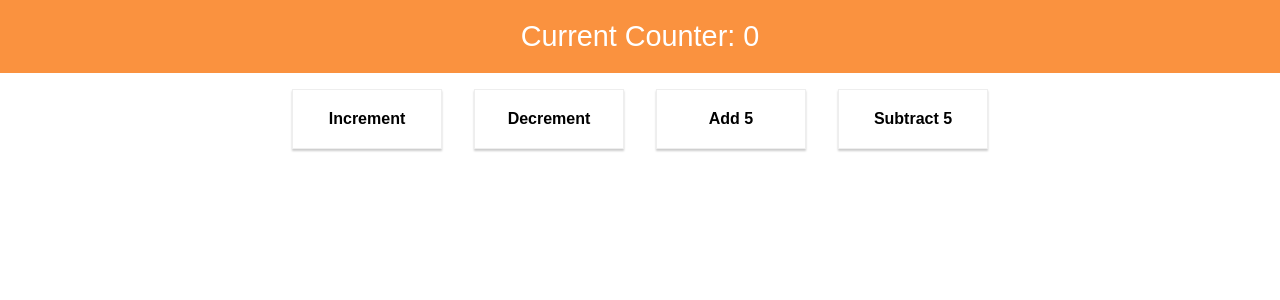
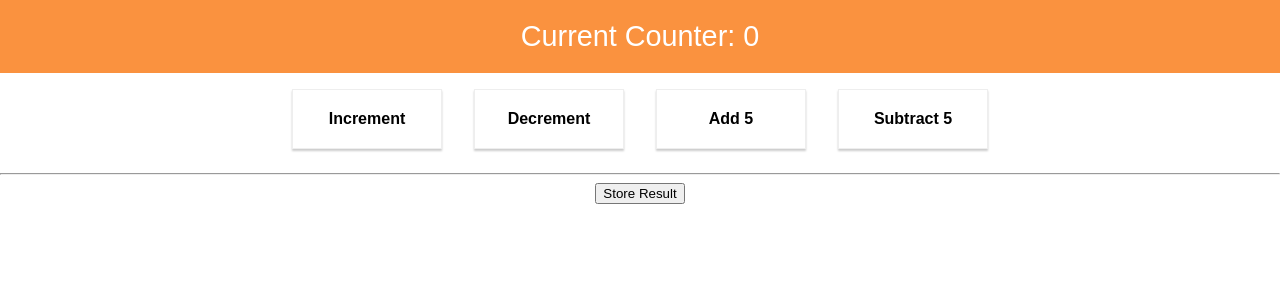
Before and after one commit to MadFarmer101/redux-intro-counter-app, a React (Create React App) app: page / in a window 1280 px wide. Shown: the top 300 px of the page. Built offline with nearby package versions, Linux system fonts and the light colour scheme.

Commit message:
Adds store result action type and dispatches the action to props.

```diff
--- a/src/containers/Counter/Counter.js
+++ b/src/containers/Counter/Counter.js
@@ -11,6 +11,9 @@ const Counter = (props) => {
       <CounterControl label="Decrement" clicked={props.decrement} />
       <CounterControl label="Add 5" clicked={props.addValue} />
       <CounterControl label="Subtract 5" clicked={props.substractValue} />
+      <hr />
+      <button onClick={props.onStoreResult}>Store Result</button>
+
     </div>
   );
 };
@@ -28,6 +31,7 @@ const mapDispatchToProps = (dispatch) => {
     addValue: () => dispatch({ type: "ADD_VALUE", payload: { value: 5 } }),
     substractValue: () =>
       dispatch({ type: "SUBSTRACT_VALUE", payload: { value: 5 } }),
+    onStoreResult: () => dispatch({type: 'STORE_RESULT'})
   };
 };
 
--- a/src/store/rootReducer.js
+++ b/src/store/rootReducer.js
@@ -25,6 +25,11 @@ const rootReducer = (state = initialState, action) => {
         ...state,
         counter: state.counter - action.payload.value,
       };
+    case "STORE_RESULT":
+      return {
+        ...state,
+        results: state.results.concat(state.counter)
+      }
     default:
       return state;
   }
```
